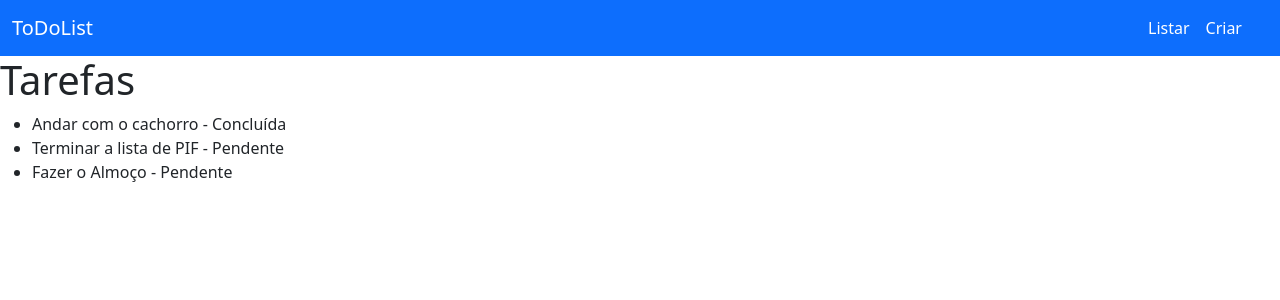
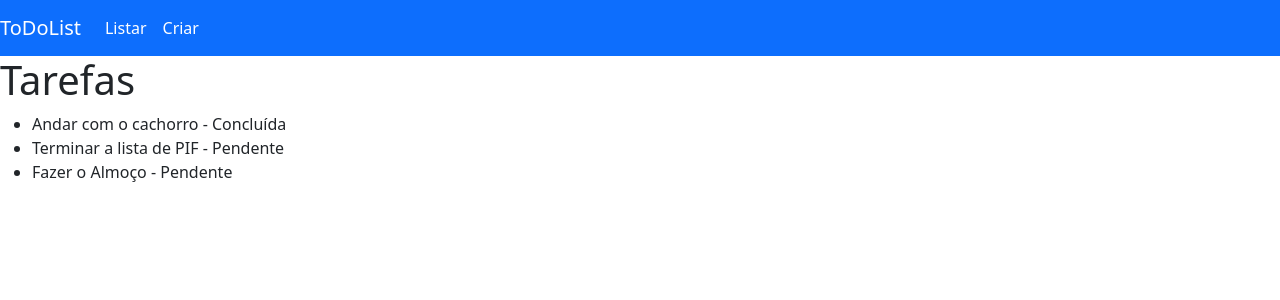
Before and after one commit to AstleBia/to_do_list, a Django app: page / in a window 1280 px wide. Shown: the top 300 px of the page. Run offline with Django 5.2, Linux system fonts and the light colour scheme; data comes from the database, SQL or seed files in the repository; both versions use the stored data as it was after the commit.

Commit message:
Ajustes no template base

```diff
--- a/templates/base.html
+++ b/templates/base.html
@@ -8,10 +8,9 @@
 </head>
 <body>
     <nav class="navbar navbar-expand-lg bg-primary navbar-dark">
-        <div class="container">
+        <div class="containerfluid">
+            <div class="collapse navbar-collapse" id="navbarNav">
                 <span class="navbar-brand mb-0 h1">ToDoList</span>
-        </div>
-        <div class="collapse navbar-collapse" id="navbarNav">
                 <ul class="navbar-nav">
                     <li class="nav-item">
                         <a class="nav-link active" href="{% url 'listar_tarefas' %}">Listar</a>
@@ -21,6 +20,7 @@
                     </li>
                 </ul>
             </div>
+        </div>
     </nav>
     <main>
         {% block content %}
```
Also changed, not shown: db.sqlite3. Lines whose indentation alone changed are shown as unchanged.
